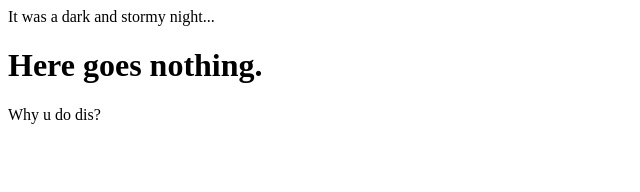
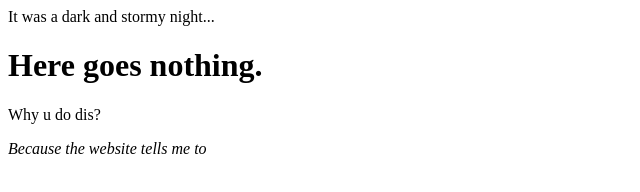
Before and after one commit to Brian-McGirk/fireside-story, a plain HTML site: page index.html in a window 1280 px wide. Shown: the whole page, without its empty margins (0-640 px from the left). Drawn offline with Linux system fonts and the light colour scheme.

Commit message:
PLayer 2 here, with an exciting addition to the story

```diff
--- a/index.html
+++ b/index.html
@@ -3,5 +3,6 @@
     <p>It was a dark and stormy night...</p>
     <h1>Here goes nothing.</h1>
     <p>Why u do dis?</p>
+    <em>Because the website tells me to</em>
   </body>
 </html>
```
